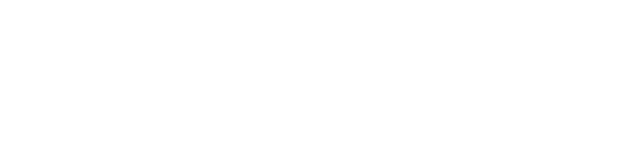
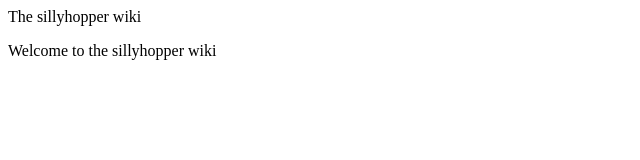
Before and after one commit to TheFlameFish/Sillyhopper-wiki, a plain HTML site: page index.html in a window 1280 px wide. Shown: the whole page, without its empty margins (0-640 px from the left). Drawn offline with Linux system fonts and the light colour scheme.

Commit message:
Added a header and a bit of body text.

```diff
--- a/index.html
+++ b/index.html
@@ -3,5 +3,12 @@
 <head>
     <title>The sillyhopper wiki - Home</title>
     <link rel="icon" type="image/x-icon" href="/images/favicon.png">
+</head>
 
-</head>
+<body>
+    <header>
+        The sillyhopper wiki
+    </header>
+
+    <p>Welcome to the sillyhopper wiki</p>
+</body>
```
